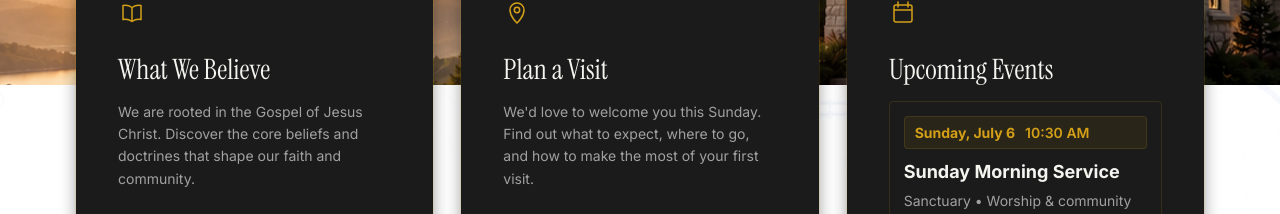
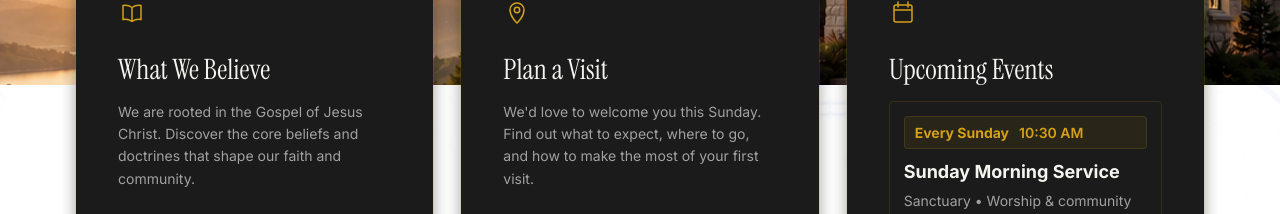
Before and after one commit to gigith-Loomandforge/CBF-Dwarka, a Next.js app: page / in a window 1280 px wide. Shown: the part 900-1114 px from the top of the page. Built offline with nearby package versions, Linux system fonts and the light colour scheme.

Commit message:
Use recurring Sunday event label

```diff
--- a/app/page.tsx
+++ b/app/page.tsx
@@ -178,7 +178,7 @@ export default function Home() {
                 {card.title === "Upcoming Events" ? (
                   <div className="mini-event">
                     <div className="mini-date">
-                      <strong>Sunday, July 6</strong>
+                      <strong>Every Sunday</strong>
                       <span>10:30 AM</span>
                     </div>
                     <h3>Sunday Morning Service</h3>
```
